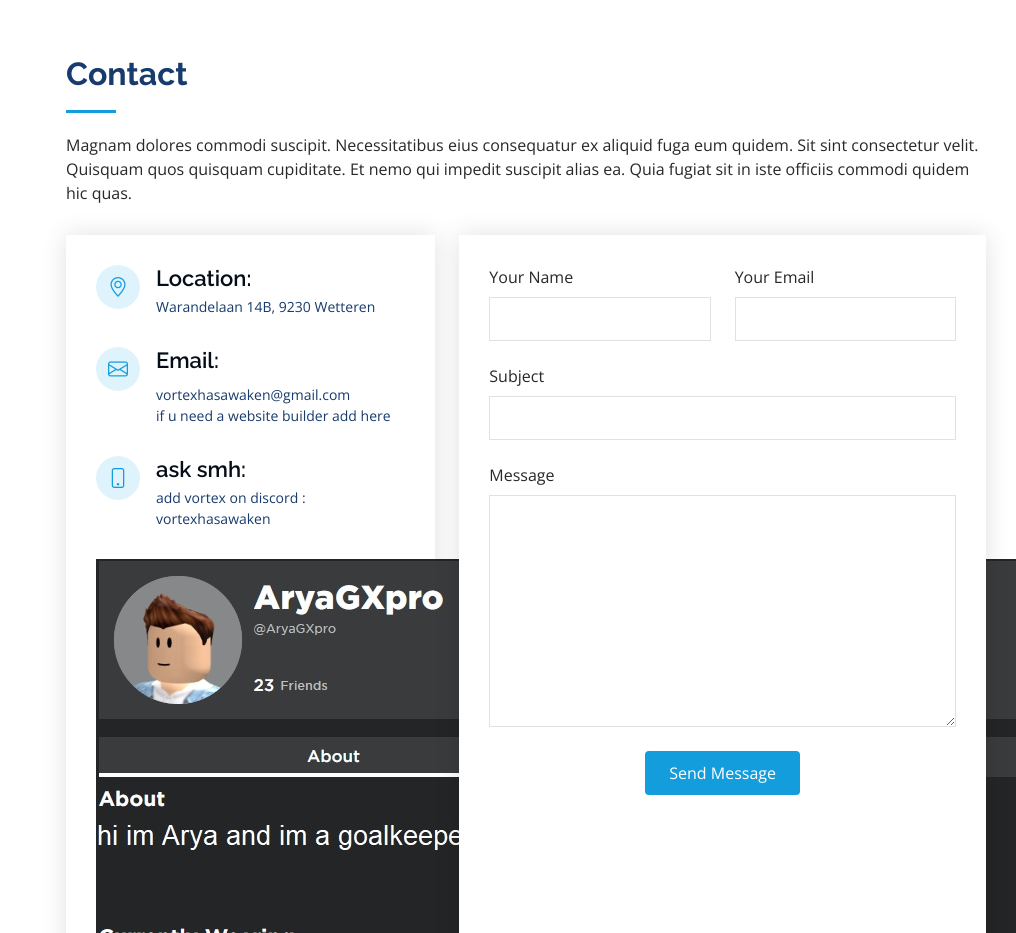
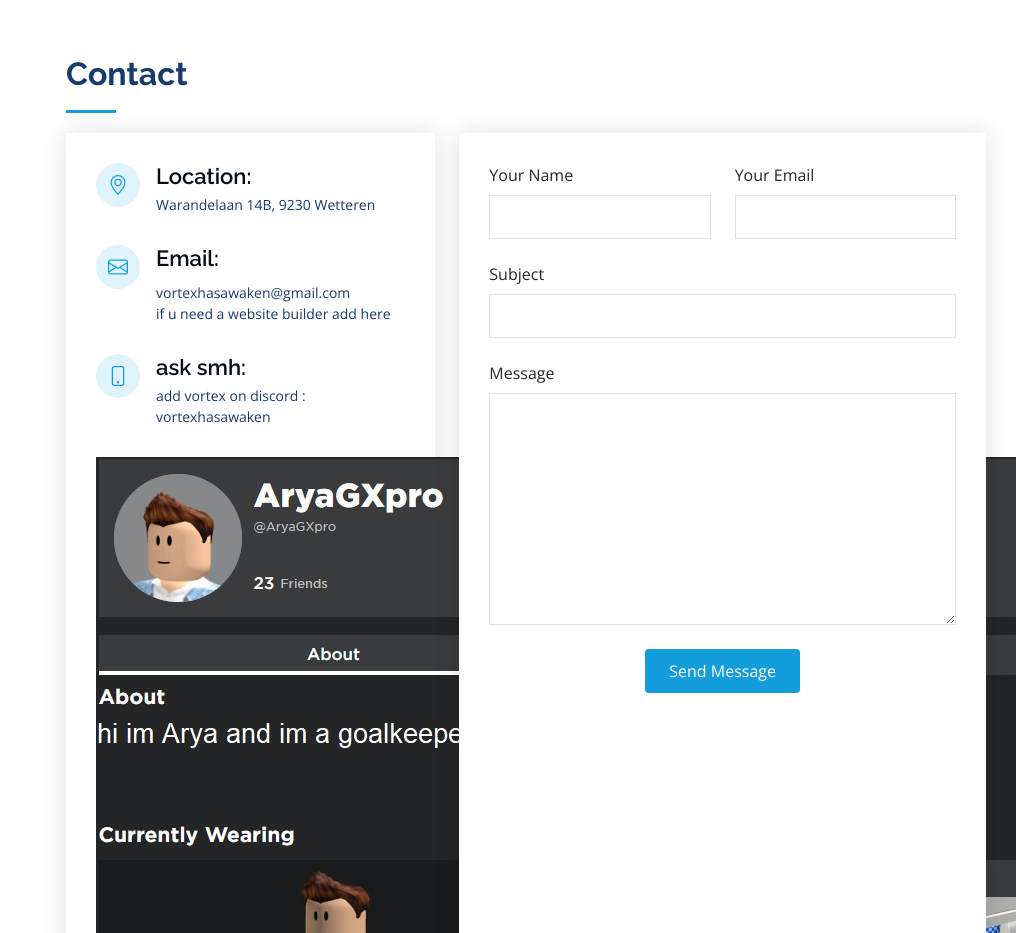
Before and after one commit to vortexhasawaken/arya.soltamanesh.pfp, a plain HTML site: page index.html in a window 1280 px wide. Shown: the part 3160-4093 px from the top of the page, without its empty margins (264-1280 px from the left). Drawn offline with nearby package versions, Linux system fonts and the light colour scheme.

Commit message:
deleted a contact p form

```diff
--- a/index.html
+++ b/index.html
@@ -296,8 +296,7 @@
 
         <div class="section-title">
           <h2>Contact</h2>
-          <p>Magnam dolores commodi suscipit. Necessitatibus eius consequatur ex aliquid fuga eum quidem. Sit sint consectetur velit. Quisquam quos quisquam cupiditate. Et nemo qui impedit suscipit alias ea. Quia fugiat sit in iste officiis commodi quidem hic quas.</p>
-        </div>
+
 
         <div class="row" data-aos="fade-in">
 
```
